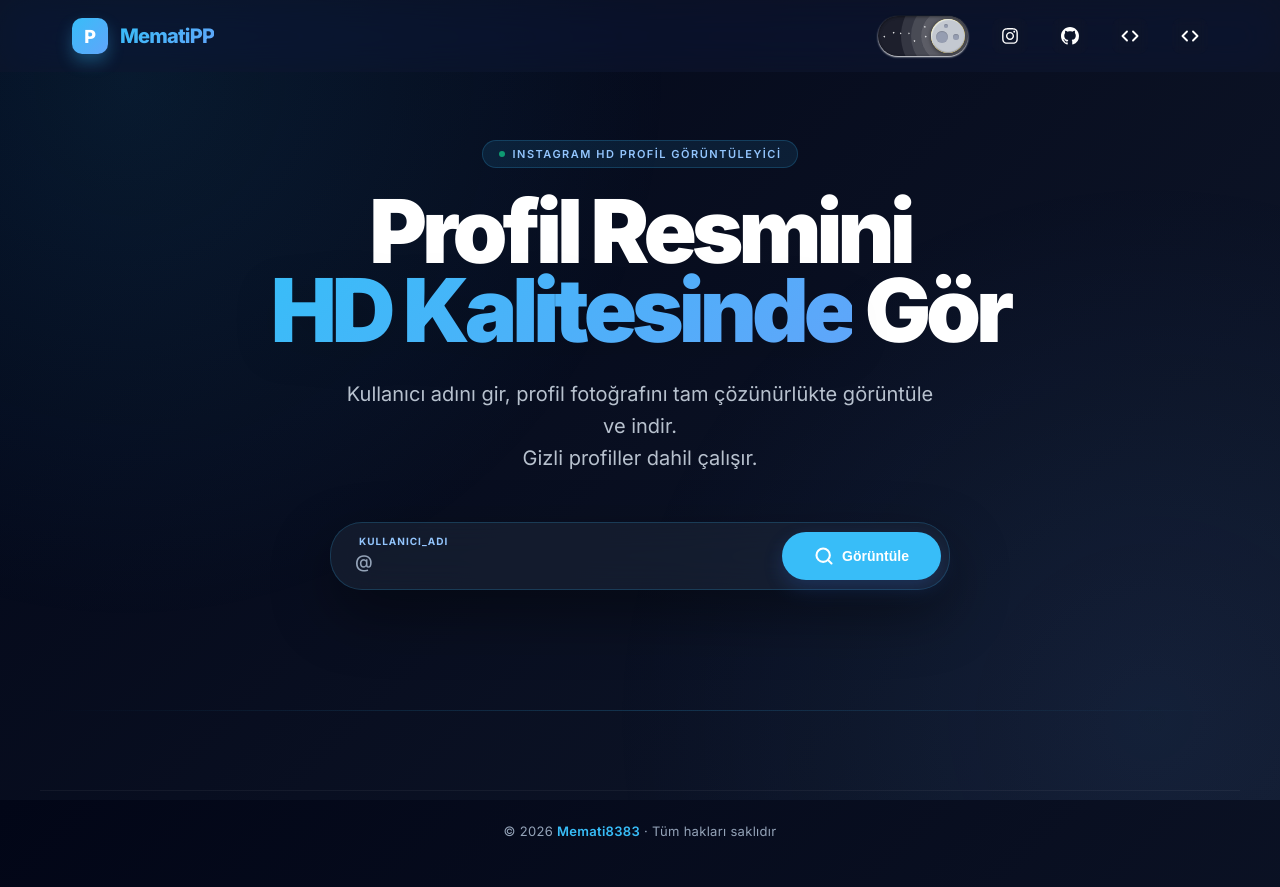
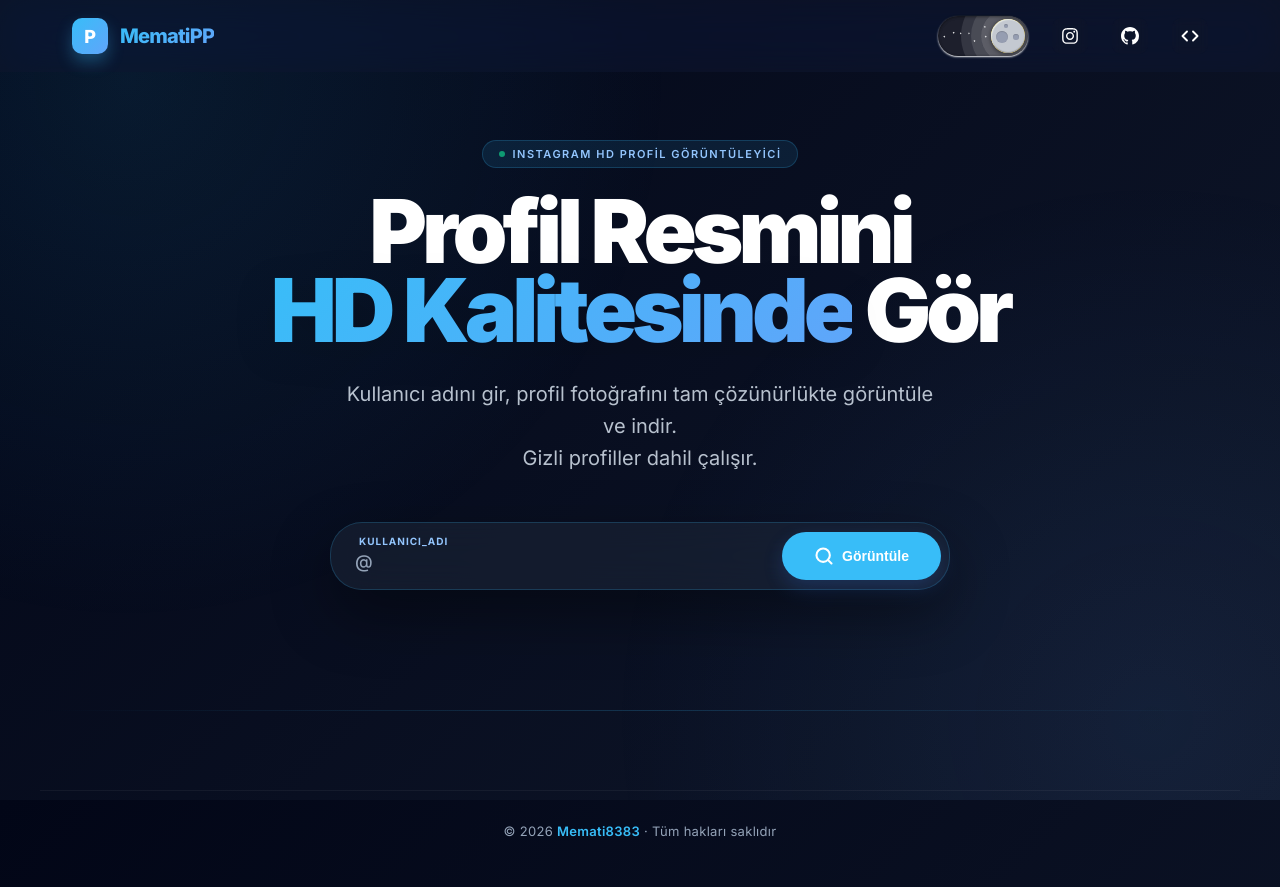
Before and after one commit to Memati8383/MematiPP, a website: page index.html in a window 1280 px wide. Drawn offline with Linux system fonts and the light colour scheme.

Commit message:
fix: remove duplicate source code button in navbar

```diff
--- a/index.html
+++ b/index.html
@@ -1862,14 +1862,6 @@
             <svg viewBox="0 0 16 16"><path d="M8 0C3.58 0 0 3.58 0 8c0 3.54 2.29 6.53 5.47 7.59.4.07.55-.17.55-.38 0-.19-.01-.82-.01-1.49-2.01.37-2.53-.49-2.69-.94-.09-.23-.48-.94-.82-1.13-.28-.15-.68-.52-.01-.53.63-.01 1.08.58 1.23.82.72 1.21 1.87.87 2.33.66.07-.52.28-.87.51-1.07-1.78-.2-3.64-.89-3.64-3.95 0-.87.31-1.59.82-2.15-.08-.2-.36-1.02.08-2.12 0 0 .67-.21 2.2.82.64-.18 1.32-.27 2-.27.68 0 1.36.09 2 .27 1.53-1.04 2.2-.82 2.2-.82.44 1.1.16 1.92.08 2.12.51.56.82 1.27.82 2.15 0 3.07-1.87 3.75-3.65 3.95.29.25.54.73.54 1.48 0 1.07-.01 1.93-.01 2.2 0 .21.15.46.55.38A8.013 8.013 0 0016 8c0-4.42-3.58-8-8-8z"/></svg>
           </span>
           <span class="gh-BG"></span>
-        </a>
-
-        <!-- Source Code -->
-        <a href="https://github.com/Memati8383/MematiPP" target="_blank" rel="noopener" class="src-btn" title="Kaynak Kodu">
-          <span class="src-svgContainer">
-            <svg viewBox="0 0 24 24" fill="none" stroke="currentColor" stroke-width="2.5" stroke-linecap="round" stroke-linejoin="round"><polyline points="16 18 22 12 16 6"></polyline><polyline points="8 6 2 12 8 18"></polyline></svg>
-          </span>
-          <span class="src-BG"></span>
         </a>
 
         <!-- Source Code -->
```
